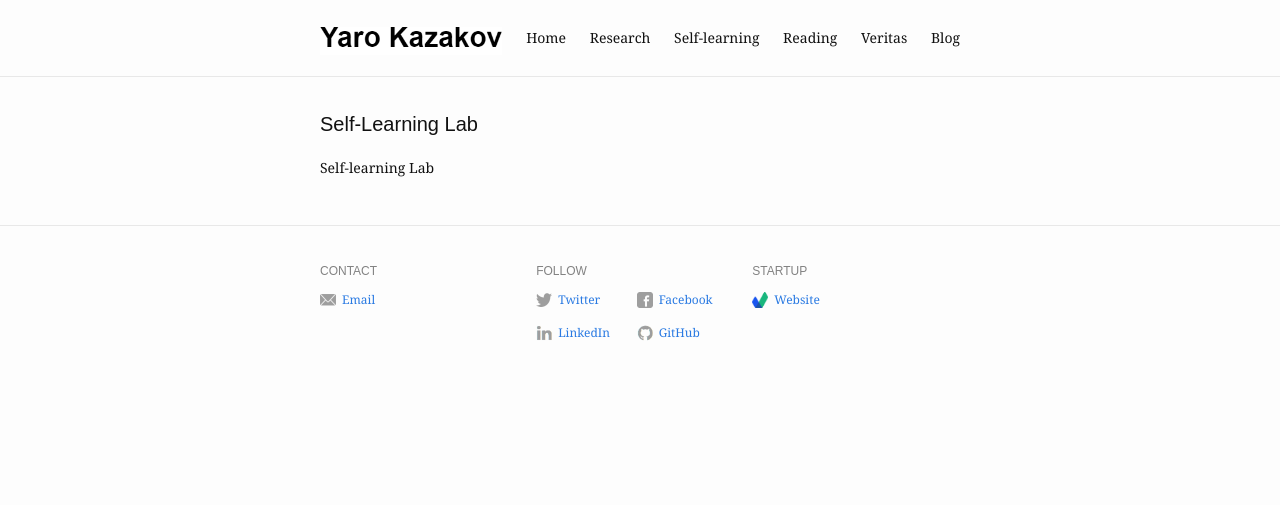
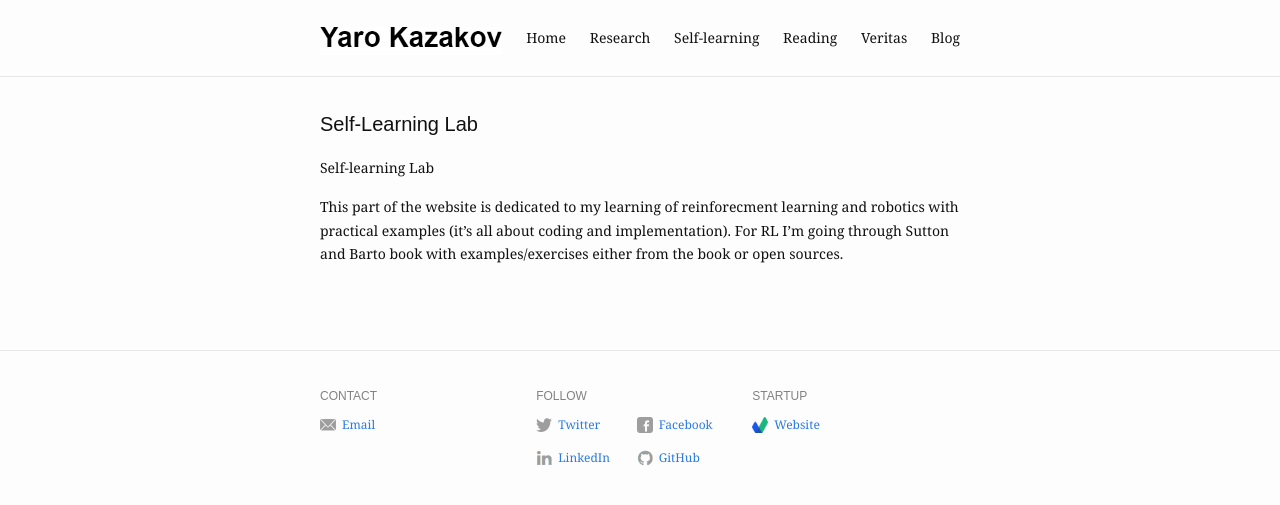
Before and after one commit to eliottvincent/bay, a Jekyll site: the page built from self-learning.md, in a window 1280 px wide. Shown: the top 505 px of the page. Built offline with Jekyll 4.4.1, drawn with Linux system fonts in a browser that asks for light colours.

Commit message:
Update self-learning.md

```diff
--- a/self-learning.md
+++ b/self-learning.md
@@ -5,3 +5,7 @@ slug: /self-learning
 ---
 Self-learning Lab
 <br />
+
+This part of the website is dedicated to my learning of reinforecment learning and robotics with practical examples (it's all about coding and implementation). For RL I'm going through Sutton and Barto book with examples/exercises either from the book or open sources.
+
+<br />
```
